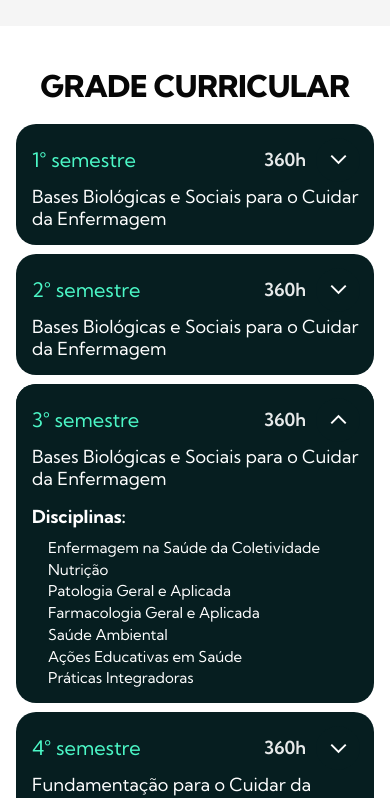
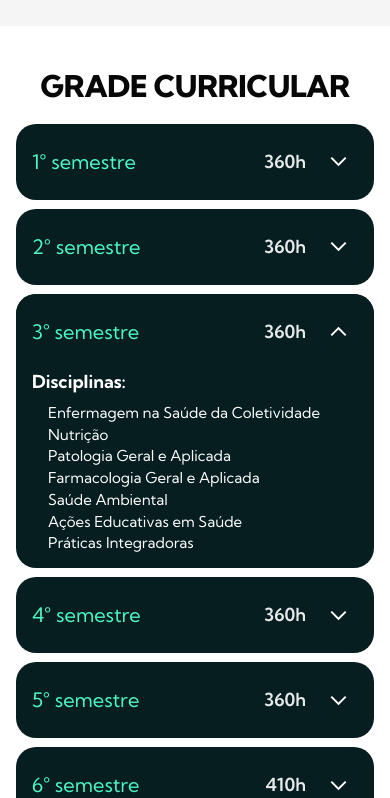
Before and after one commit to martinlofranodeoliveira/faculdadedeenfermagem.com.br, a React (Vite) app: page / in a window 390 px wide. Shown: the part 3601-4399 px from the top of the page. Built offline with nearby package versions, Linux system fonts and the light colour scheme; no server answers.

Commit message:
style: remove titulo ao lado do semestre na grade curricular

```diff
--- a/src/landing/components/GradeSection.tsx
+++ b/src/landing/components/GradeSection.tsx
@@ -157,7 +157,6 @@ export function GradeSection({ onOpenPopup }: GradeSectionProps) {
                 onClick={() => setOpenTerm((current) => (current === item.term ? null : item.term))}
               >
                 <span className="lp-grade__term">{item.term}</span>
-                <span className="lp-grade__subject">{item.semesterName}</span>
                 <span className="lp-grade__workload">{item.totalHours}</span>
                 <span className="lp-grade__icon-wrap" aria-hidden="true">
                   <img src="/landing/grade-chevron.svg" alt="" />
--- a/src/landing/landing.css
+++ b/src/landing/landing.css
@@ -1097,7 +1097,7 @@
   background: #061e20;
   padding: 25px 30px;
   display: grid;
-  grid-template-columns: auto minmax(0, 1fr) auto auto;
+  grid-template-columns: minmax(0, 1fr) auto auto;
   align-items: center;
   column-gap: 20px;
   text-align: left;
@@ -1111,16 +1111,6 @@
   line-height: 30px;
   color: #4cf8c7;
   white-space: nowrap;
-}
-
-.lp-grade__subject {
-  min-width: 0;
-  font-family: 'Kumbh Sans', var(--font-sans);
-  font-size: 26px;
-  font-weight: 500;
-  line-height: 30px;
-  color: #ffffff;
-  overflow-wrap: anywhere;
 }
 
 .lp-grade__workload {
@@ -2105,12 +2095,11 @@
     min-height: 88px;
     padding: 16px 20px;
     display: grid;
-    grid-template-columns: auto minmax(0, 1fr) auto auto;
+    grid-template-columns: minmax(0, 1fr) auto auto;
     column-gap: 14px;
   }
 
   .lp-grade__term,
-  .lp-grade__subject,
   .lp-grade__workload {
     font-size: 24px;
     line-height: 1.2;
@@ -2719,19 +2708,13 @@
     display: grid;
     grid-template-columns: minmax(0, 1fr) auto auto;
     column-gap: 10px;
-    row-gap: 4px;
+    row-gap: 0;
   }
 
   .lp-grade__term {
     grid-column: 1 / 2;
     font-size: 20px;
     line-height: 1.2;
-  }
-
-  .lp-grade__subject {
-    grid-column: 1 / -1;
-    font-size: 18px;
-    line-height: 1.25;
   }
 
   .lp-grade__workload {
```
